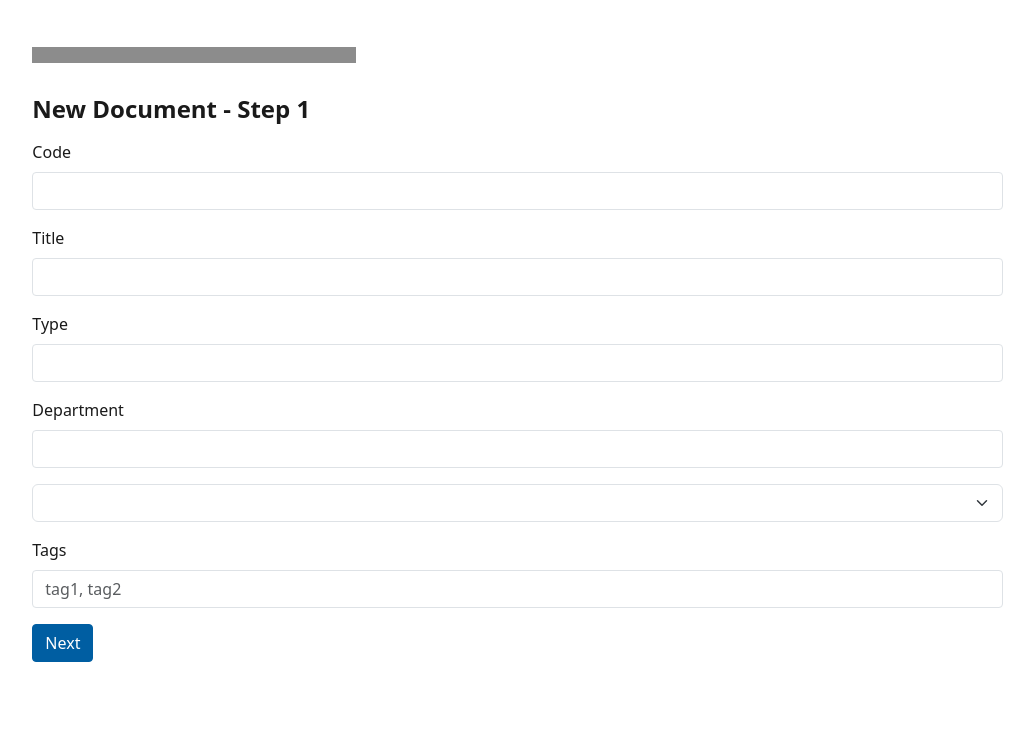
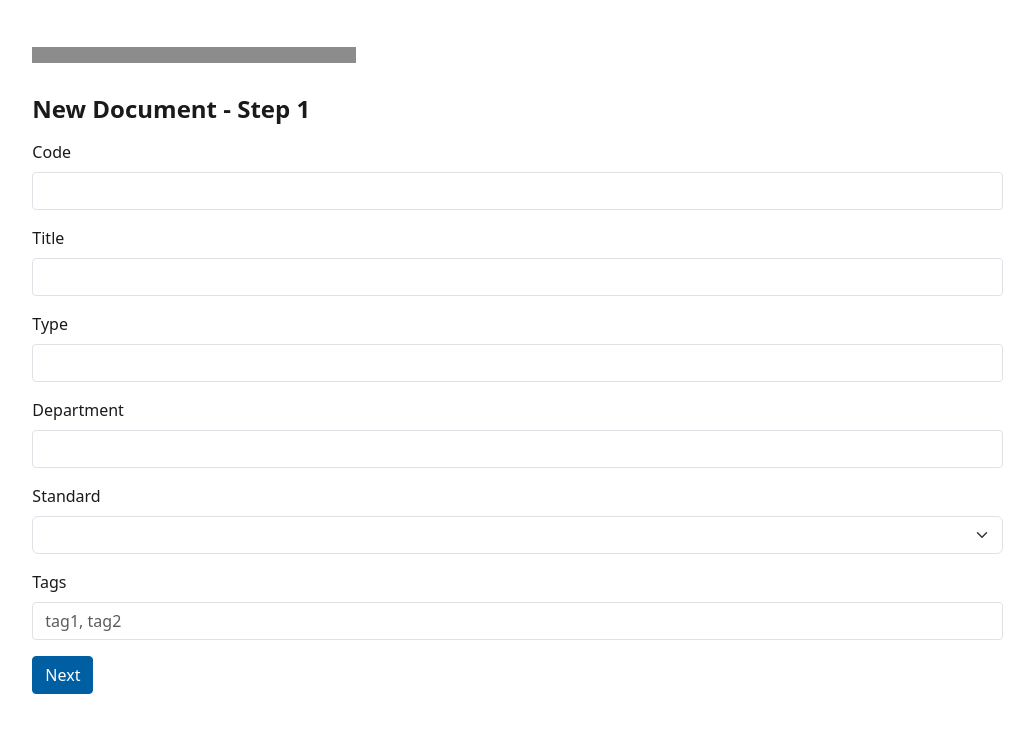
Before and after one commit to hihancioglu/baylan-kys, a Flask app: template portal/templates/documents/new_step1.html in a window 1280 px wide. Shown: the part 57-800 px from the top of the page, without its empty margins (229-1263 px from the left). Run offline with Flask 3, Linux system fonts and the light colour scheme; the template is opened without the code that fills it, so the values that code supplies are empty; parts of the project's set-up code (start-up, migrations or seed data) failed here and were passed over; some libraries are stand-ins or nearby versions.

Commit message:
Require document standard

```diff
--- a/portal/app.py
+++ b/portal/app.py
@@ -1496,7 +1496,9 @@ def create_document_api():
         if not value:
             errors[field] = f"{field} is required."
     standard = data.get("standard")
-    if standard and standard not in ALLOWED_STANDARDS:
+    if not standard:
+        errors["standard"] = "Standard is required."
+    elif standard not in ALLOWED_STANDARDS:
         errors["standard"] = "Invalid standard."
     if errors:
         return jsonify({"errors": errors}), 400
--- a/portal/templates/documents/new_step1.html
+++ b/portal/templates/documents/new_step1.html
@@ -24,11 +24,15 @@
     <input type="text" class="form-control{% if errors.department %} is-invalid{% endif %}" id="department" name="department" value="{{ form.department or '' }}">
     {% if errors.department %}<div class="invalid-feedback">{{ errors.department }}</div>{% endif %}
   </div>
-  <select name="standard" class="form-select mb-3">
-    {% for code, label in standard_map.items() %}
-      <option value="{{ code }}"{% if form.standard == code %} selected{% endif %}>{{ label }}</option>
-    {% endfor %}
-  </select>
+  <div class="mb-3">
+    <label for="standard" class="form-label">Standard</label>
+    <select id="standard" name="standard" class="form-select{% if errors.standard %} is-invalid{% endif %}" required>
+      {% for code, label in standard_map.items() %}
+        <option value="{{ code }}"{% if form.standard == code %} selected{% endif %}>{{ label }}</option>
+      {% endfor %}
+    </select>
+    {% if errors.standard %}<div class="invalid-feedback">{{ errors.standard }}</div>{% endif %}
+  </div>
   <div class="mb-3">
     <label for="tags" class="form-label">Tags</label>
     <input type="text" class="form-control{% if errors.tags %} is-invalid{% endif %}" id="tags" name="tags" value="{{ form.tags or '' }}" placeholder="tag1, tag2">
```
Also changed, not shown: tests/test_document_standard_api.py (+20 -0 lines).
